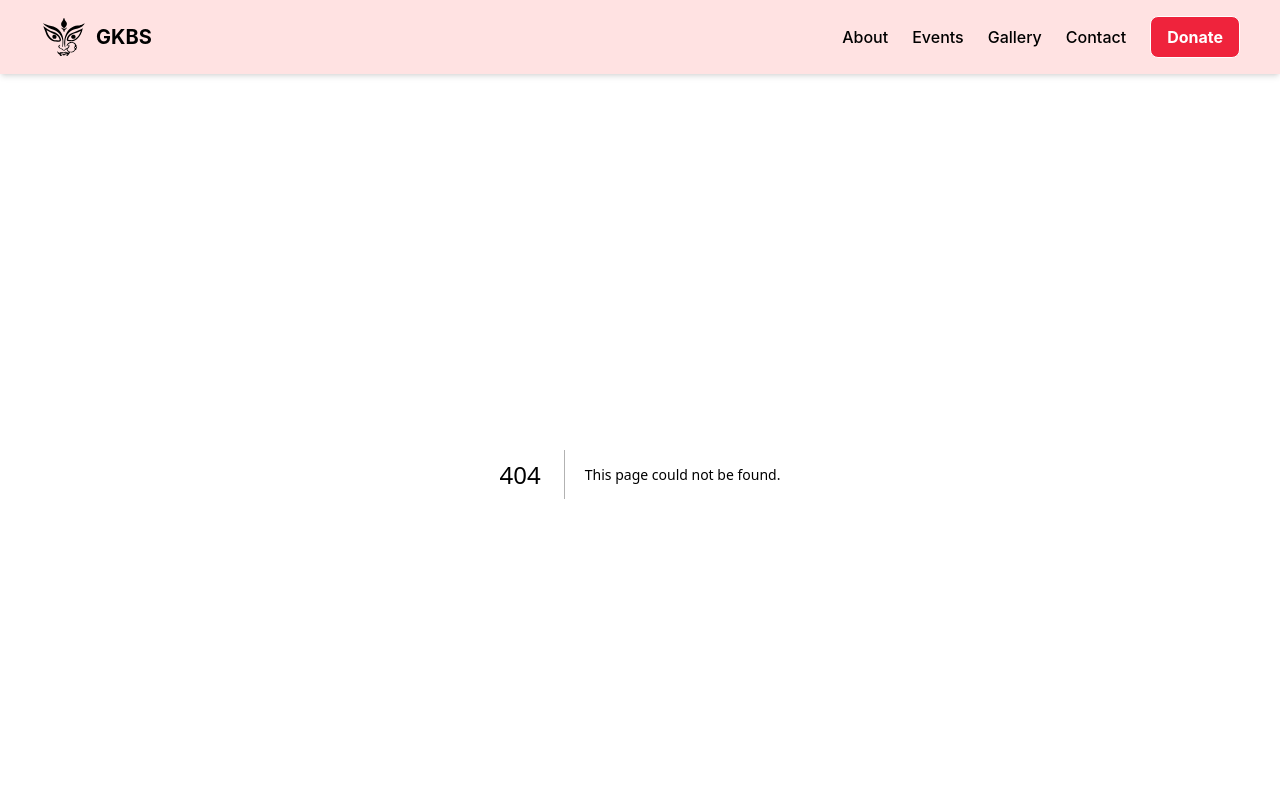
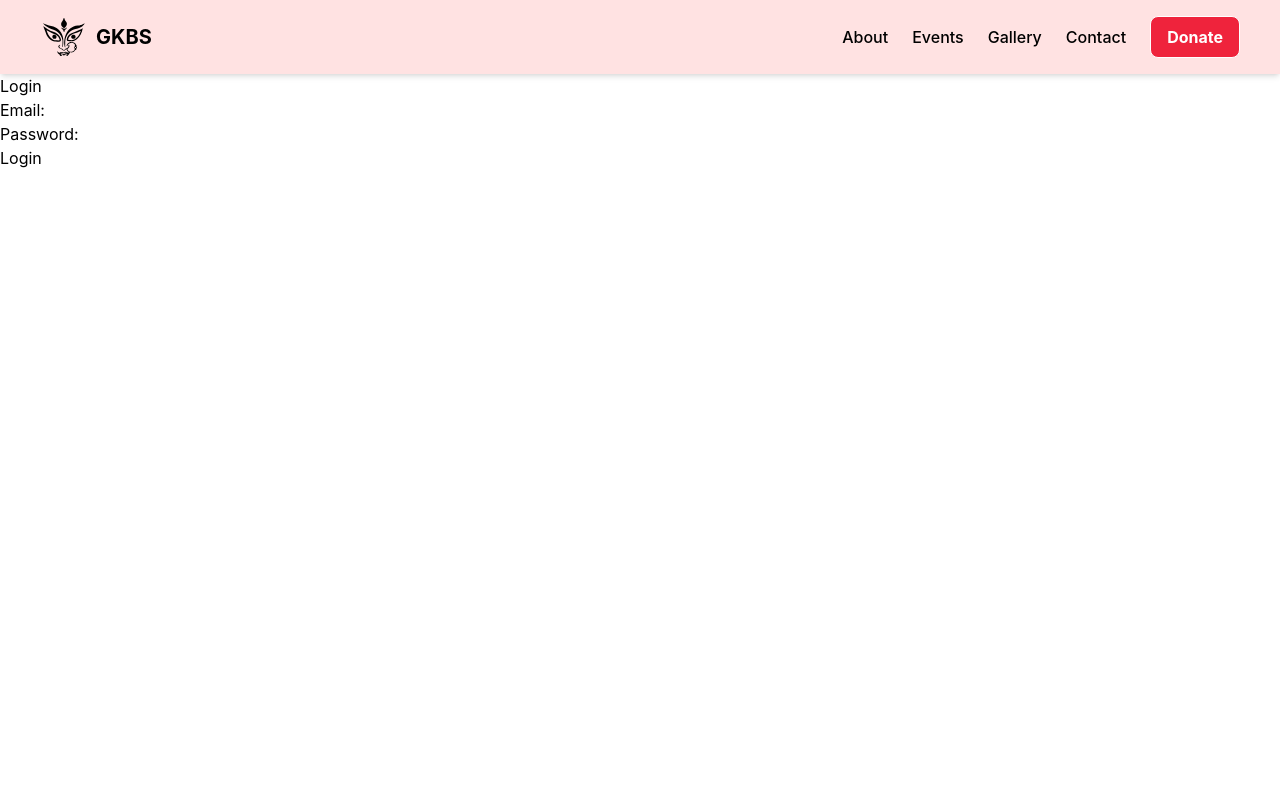
Before and after one commit to Priyankar01/gkbs-website, a Next.js app: page /admin/login in a window 1280 px wide. Before the commit this address had no page. Shown: the top 800 px of the page. Built offline with nearby package versions, Linux system fonts and the light colour scheme.

Commit message:
reset backend and added admin login and authentication

```diff
--- /dev/null
+++ b/src/app/admin/login/page.tsx
@@ -0,0 +1,54 @@
+// src/app/admin/login/page.tsx
+'use client';
+
+import { useState } from 'react';
+import { useRouter } from 'next/navigation';
+import { signInWithEmailAndPassword } from 'firebase/auth';
+import { auth } from '@/utils/firebaseConfig';
+
+const LoginPage = () => {
+	const [email, setEmail] = useState('');
+	const [password, setPassword] = useState('');
+	const [error, setError] = useState('');
+	const router = useRouter();
+
+	const handleLogin = async (e: React.FormEvent) => {
+		e.preventDefault();
+		try {
+			await signInWithEmailAndPassword(auth, email, password);
+			router.push('/admin');
+		} catch (err) {
+			setError('Failed to login. Please check your credentials.');
+		}
+	};
+
+	return (
+		<div>
+			<h2>Login</h2>
+			{error && <p>{error}</p>}
+			<form onSubmit={handleLogin}>
+				<div>
+					<label>Email:</label>
+					<input
+						type="email"
+						value={email}
+						onChange={(e) => setEmail(e.target.value)}
+						required
+					/>
+				</div>
+				<div>
+					<label>Password:</label>
+					<input
+						type="password"
+						value={password}
+						onChange={(e) => setPassword(e.target.value)}
+						required
+					/>
+				</div>
+				<button type="submit">Login</button>
+			</form>
+		</div>
+	);
+};
+
+export default LoginPage;
--- /dev/null
+++ b/src/app/admin/page.tsx
@@ -0,0 +1,83 @@
+// src/app/admin/page.tsx
+'use client';
+
+import { useEffect, useState } from 'react';
+import { useRouter } from 'next/navigation';
+import { onAuthStateChanged, signOut } from 'firebase/auth';
+import { auth } from '@/utils/firebaseConfig';
+
+const AdminPage = () => {
+	const [user, setUser] = useState<any>(null);
+	const [activeTab, setActiveTab] = useState('events');
+	const router = useRouter();
+
+	// Function to handle user logout
+	const handleLogout = async () => {
+		await signOut(auth);
+		router.push('/admin/login');
+	};
+
+	// Set up inactivity timer for 2 hours (7200000 milliseconds)
+	const resetLogoutTimer = () => {
+		clearTimeout(window.localStorage.getItem('logoutTimer'));
+		const timer = setTimeout(() => handleLogout(), 7200000); // 2 hours
+		window.localStorage.setItem('logoutTimer', timer.toString());
+	};
+
+	useEffect(() => {
+		const unsubscribe = onAuthStateChanged(auth, (user) => {
+			if (!user) {
+				router.push('/admin/login');
+			} else {
+				setUser(user);
+			}
+		});
+
+		// Event listeners to reset inactivity timer
+		const resetTimer = () => {
+			resetLogoutTimer();
+		};
+
+		document.addEventListener('mousemove', resetTimer);
+		document.addEventListener('keydown', resetTimer);
+
+		return () => {
+			document.removeEventListener('mousemove', resetTimer);
+			document.removeEventListener('keydown', resetTimer);
+			unsubscribe();
+		};
+	}, [router]);
+
+	return (
+		<div>
+			{user ? (
+				<>
+					<h2>Welcome, {user.displayName || user.email}</h2>
+					<button
+						className="bg-[#EF233C] border-1 text-white font-bold px-4 py-2 rounded-lg hover:bg-white hover:text-[#2B2D42] hover:cursor-pointer  transition duration-200"
+						onClick={handleLogout}>
+						Logout
+					</button>
+
+					<div>
+						<button onClick={() => setActiveTab('events')}>Events</button>
+						<button onClick={() => setActiveTab('announcements')}>
+							Announcements
+						</button>
+						<button onClick={() => setActiveTab('gallery')}>Gallery</button>
+					</div>
+
+					<div>
+						{activeTab === 'events' && <h3>Events Content</h3>}
+						{activeTab === 'announcements' && <h3>Announcements Content</h3>}
+						{activeTab === 'gallery' && <h3>Gallery Content</h3>}
+					</div>
+				</>
+			) : (
+				<p>Loading...</p>
+			)}
+		</div>
+	);
+};
+
+export default AdminPage;
--- a/src/app/event/page.tsx
+++ b/src/app/event/page.tsx
@@ -1,7 +1,7 @@
 'use client';
+import { db } from '@/utils/firebaseConfig';
+import { collection, getDocs, orderBy, query } from 'firebase/firestore';
 import { useEffect, useState } from 'react';
-import { db } from '@/firebaseConfig';
-import { collection, getDocs, query, orderBy } from 'firebase/firestore';
 
 export default function Events() {
 	interface EventData {
--- a/src/app/page.tsx
+++ b/src/app/page.tsx
@@ -1,8 +1,8 @@
 'use client';
+import { db } from '@/utils/firebaseConfig';
+import { collection, getDocs, orderBy, query } from 'firebase/firestore';
 import Link from 'next/link';
 import { useEffect, useState } from 'react';
-import { db } from '@/firebaseConfig';
-import { collection, getDocs, orderBy, query } from 'firebase/firestore';
 
 interface Announcement {
 	id: string;
--- a/src/components/TestFirestore.tsx
+++ b/src/components/TestFirestore.tsx
@@ -1,7 +1,7 @@
 'use client';
+import { db } from '@/utils/firebaseConfig';
+import { addDoc, collection, getDocs, Timestamp } from 'firebase/firestore';
 import { useEffect, useState } from 'react';
-import { db } from '@/firebaseConfig';
-import { collection, addDoc, getDocs, Timestamp } from 'firebase/firestore';
 
 export default function TestFirestore() {
 	interface FirestoreData {
```
Also changed, not shown: src/app/gallery/page.tsx (+6 -5 lines), src/utils/firebaseConfig.ts (renamed from src/firebaseConfig.ts).
